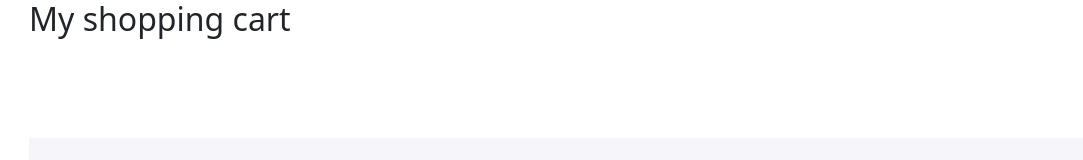
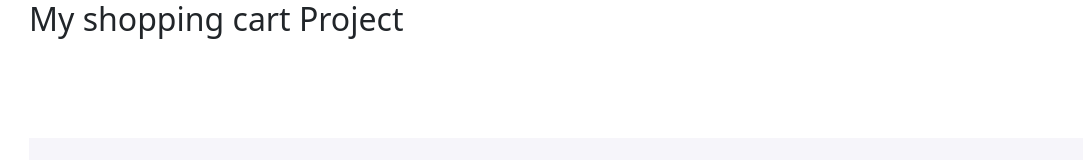
Before and after one commit to developerjahed/shoping-cart, a plain HTML site: page index.html in a window 1280 px wide. Shown: the top 160 px of the page, without its empty margins (53-1136 px from the left). Drawn offline with nearby package versions, Linux system fonts and the light colour scheme.

Commit message:
some change

```diff
--- a/index.html
+++ b/index.html
@@ -15,7 +15,7 @@
 
    <section>
       <div class="container">
-         <h2>My shopping cart</h2>
+         <h2>My shopping cart Project</h2>
          <div class="cart">
             <div class="col-md-12 col-lg-10 mx-auto">
                <div class="cart-item">
```
